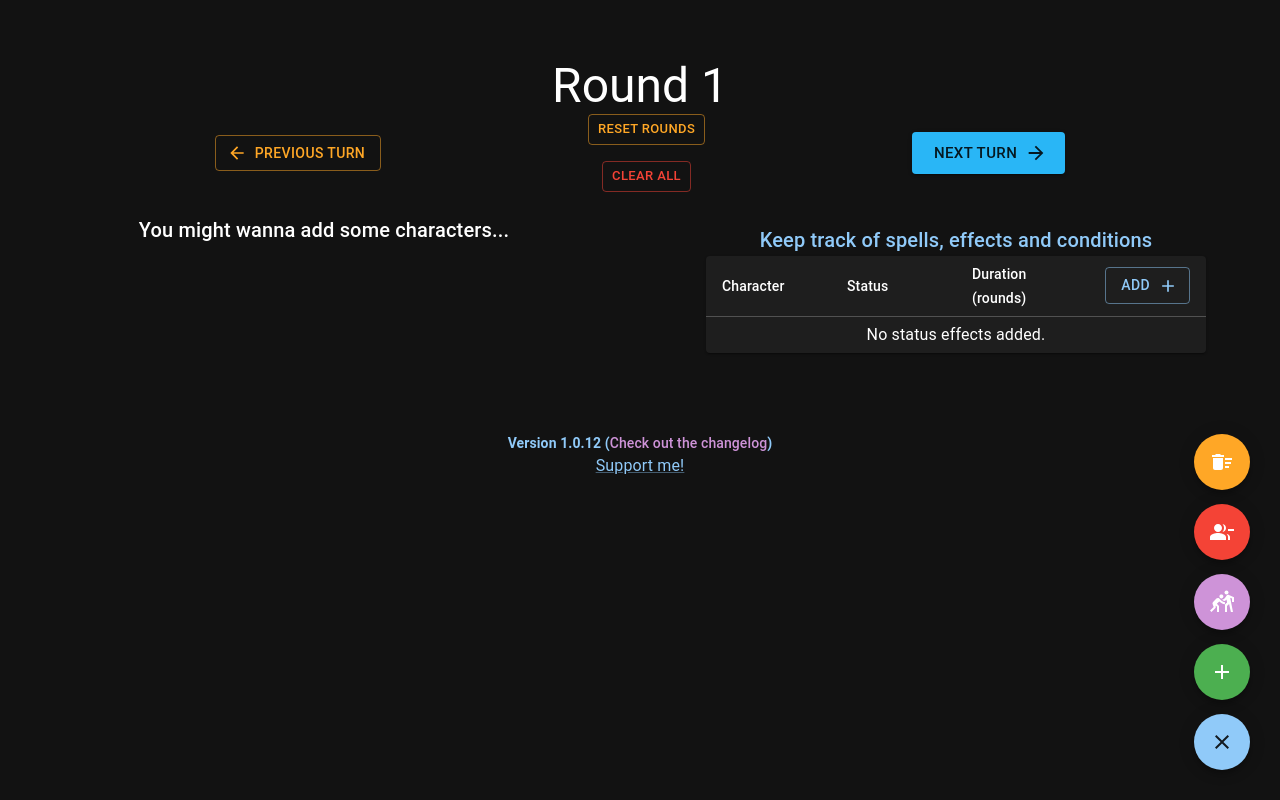
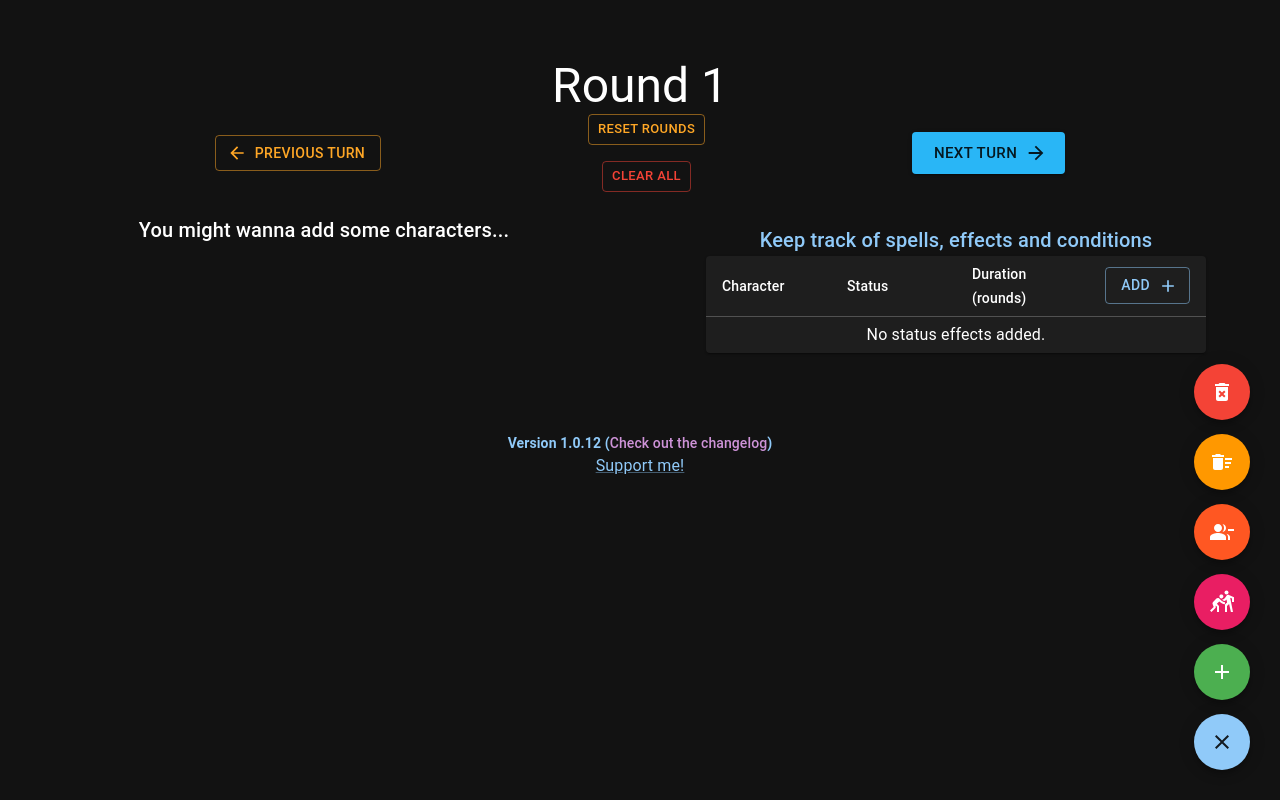
Before and after one commit to StefMTP/encounter-initiative-tracker, a React (Create React App) app: page / in a window 1280 px wide. Both pictures are taken after a click on the button "Actions". Built offline with nearby package versions, Linux system fonts and the light colour scheme.

Commit message:
floating actions

```diff
--- /dev/null
+++ b/src/components/Structure/Buttons/FloatingAction.tsx
@@ -0,0 +1,51 @@
+import React from "react";
+import { Zoom, Tooltip, Fab } from "@mui/material";
+
+const FloatingAction = ({
+  isFabExpanded,
+  bgColor,
+  tooltip,
+  bottom,
+  transitionDelay,
+  actionHandler,
+  children,
+}: {
+  isFabExpanded: boolean;
+  bgColor: {
+    [key: string | number]: string;
+  };
+  tooltip: string;
+  bottom: number;
+  transitionDelay: number;
+  actionHandler: React.MouseEventHandler<HTMLButtonElement> | undefined;
+  children: React.ReactNode;
+}) => {
+  return (
+    <Zoom
+      in={isFabExpanded}
+      style={{
+        transitionDelay: isFabExpanded ? `${transitionDelay}ms` : "0ms",
+      }}
+    >
+      <Tooltip title={tooltip} placement="right">
+        <Fab
+          sx={{
+            color: "common.white",
+            bgcolor: bgColor[500],
+            "&:hover": {
+              bgcolor: bgColor[600],
+            },
+            position: "fixed",
+            bottom: bottom,
+            right: 30,
+          }}
+          onClick={actionHandler}
+        >
+          {children}
+        </Fab>
+      </Tooltip>
+    </Zoom>
+  );
+};
+
+export default FloatingAction;
--- a/src/components/Structure/Buttons/FloatingActionsButton.tsx
+++ b/src/components/Structure/Buttons/FloatingActionsButton.tsx
@@ -1,5 +1,5 @@
 import React, { useState } from "react";
-import { ClickAwayListener, Tooltip, Fab, Zoom } from "@mui/material";
+import { ClickAwayListener, Tooltip, Fab } from "@mui/material";
 import {
   Clear,
   MoreVert,
@@ -7,14 +7,17 @@ import {
   SportsKabaddi,
   GroupRemove,
   DeleteSweep,
+  DeleteForever,
 } from "@mui/icons-material";
-import { green } from "@mui/material/colors";
+import { green, pink, red, orange, deepOrange } from "@mui/material/colors";
+import FloatingAction from "./FloatingAction";
 
 const FloatingActionsButton = ({
   toggleAddHandler,
   toggleDrawerHandler,
   removeCharactersHandler,
   removeStatusesHandler,
+  removeAllDataHandler,
 }: {
   toggleAddHandler: () => void;
   toggleDrawerHandler: () => (
@@ -22,8 +25,42 @@ const FloatingActionsButton = ({
   ) => void;
   removeCharactersHandler: () => void;
   removeStatusesHandler: () => void;
+  removeAllDataHandler: () => void;
 }) => {
   const [isFabExpanded, setIsFabExpanded] = useState(false);
+
+  const floatingActions = [
+    {
+      bgColor: green,
+      tooltip: "Insert Character",
+      actionHandler: toggleAddHandler,
+      icon: <Add />,
+    },
+    {
+      bgColor: pink,
+      tooltip: "Saved Combats",
+      actionHandler: toggleDrawerHandler(),
+      icon: <SportsKabaddi />,
+    },
+    {
+      bgColor: deepOrange,
+      tooltip: "Remove all Characters",
+      actionHandler: removeCharactersHandler,
+      icon: <GroupRemove />,
+    },
+    {
+      bgColor: orange,
+      tooltip: "Remove all Statuses",
+      actionHandler: removeStatusesHandler,
+      icon: <DeleteSweep />,
+    },
+    {
+      bgColor: red,
+      tooltip: "Clear all Data",
+      actionHandler: removeAllDataHandler,
+      icon: <DeleteForever />,
+    },
+  ];
 
   return (
     <>
@@ -38,94 +75,19 @@ const FloatingActionsButton = ({
           </Fab>
         </Tooltip>
       </ClickAwayListener>
-      <Zoom
-        in={isFabExpanded}
-        style={{ transitionDelay: isFabExpanded ? "50ms" : "0ms" }}
-      >
-        <Tooltip title="Insert Character" placement="right">
-          <Fab
-            sx={{
-              color: "common.white",
-              bgcolor: green[500],
-              "&:hover": {
-                bgcolor: green[600],
-              },
-              position: "fixed",
-              bottom: 100,
-              right: 30,
-            }}
-            onClick={toggleAddHandler}
-          >
-            <Add />
-          </Fab>
-        </Tooltip>
-      </Zoom>
-      <Zoom
-        in={isFabExpanded}
-        style={{ transitionDelay: isFabExpanded ? "100ms" : "0ms" }}
-      >
-        <Tooltip title="Saved Combats" placement="right">
-          <Fab
-            sx={{
-              color: "common.white",
-              bgcolor: "secondary.main",
-              "&:hover": {
-                bgcolor: "secondary.dark",
-              },
-              position: "fixed",
-              bottom: 170,
-              right: 30,
-            }}
-            onClick={toggleDrawerHandler()}
-          >
-            <SportsKabaddi />
-          </Fab>
-        </Tooltip>
-      </Zoom>
-      <Zoom
-        in={isFabExpanded}
-        style={{ transitionDelay: isFabExpanded ? "150ms" : "0ms" }}
-      >
-        <Tooltip title="Remove all characters" placement="right">
-          <Fab
-            sx={{
-              color: "common.white",
-              bgcolor: "error.main",
-              "&:hover": {
-                bgcolor: "error.dark",
-              },
-              position: "fixed",
-              bottom: 240,
-              right: 30,
-            }}
-            onClick={removeCharactersHandler}
-          >
-            <GroupRemove />
-          </Fab>
-        </Tooltip>
-      </Zoom>
-      <Zoom
-        in={isFabExpanded}
-        style={{ transitionDelay: isFabExpanded ? "200ms" : "0ms" }}
-      >
-        <Tooltip title="Remove all statuses" placement="right">
-          <Fab
-            sx={{
-              color: "common.white",
-              bgcolor: "warning.main",
-              "&:hover": {
-                bgcolor: "warning.dark",
-              },
-              position: "fixed",
-              bottom: 310,
-              right: 30,
-            }}
-            onClick={removeStatusesHandler}
-          >
-            <DeleteSweep />
-          </Fab>
-        </Tooltip>
-      </Zoom>
+      {floatingActions.map((action, index) => (
+        <FloatingAction
+          key={index}
+          isFabExpanded={isFabExpanded}
+          bgColor={action.bgColor}
+          tooltip={action.tooltip}
+          bottom={index * 70 + 100}
+          transitionDelay={50 * index}
+          actionHandler={action.actionHandler}
+        >
+          {action.icon}
+        </FloatingAction>
+      ))}
     </>
   );
 };
```
